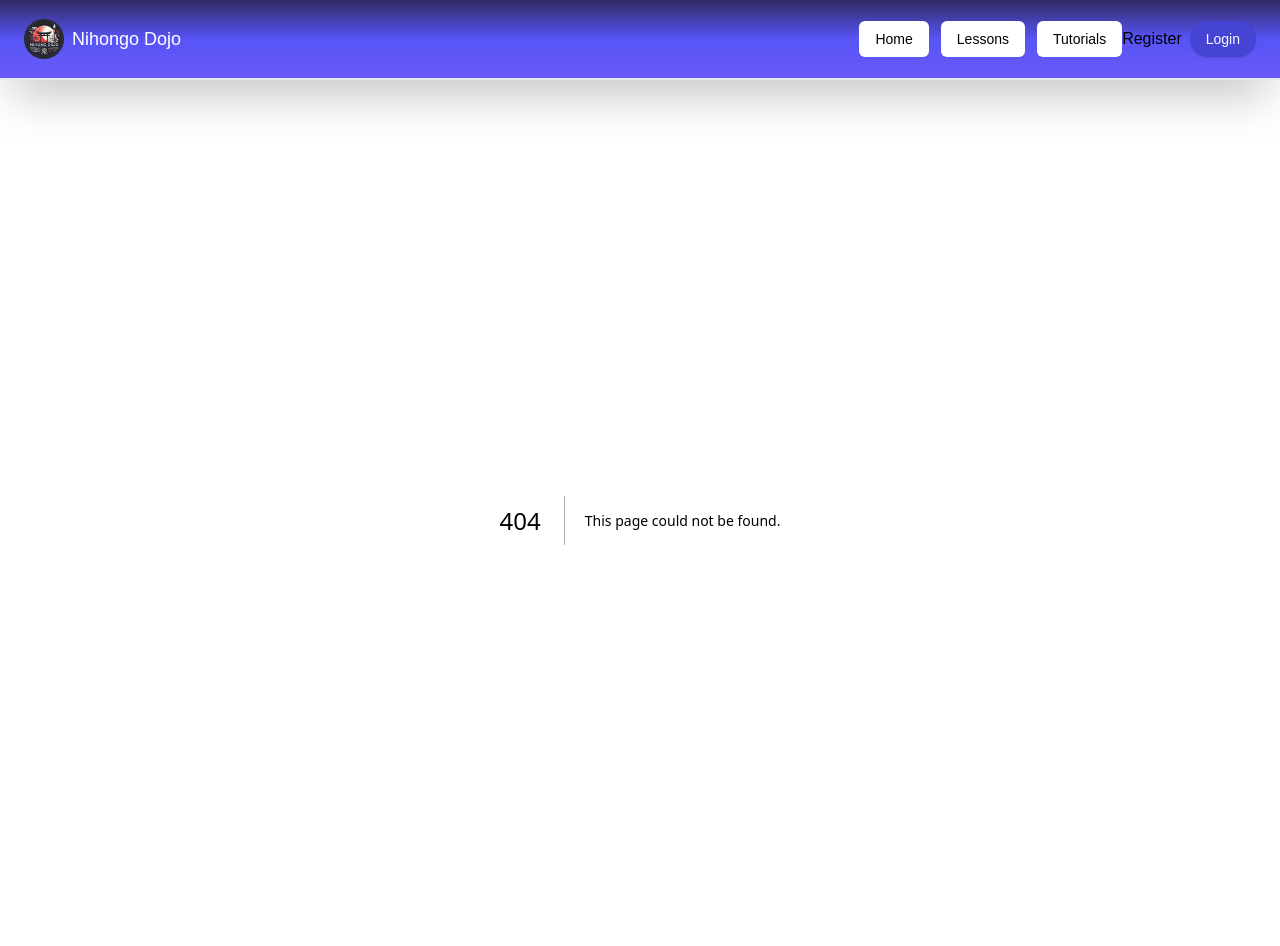
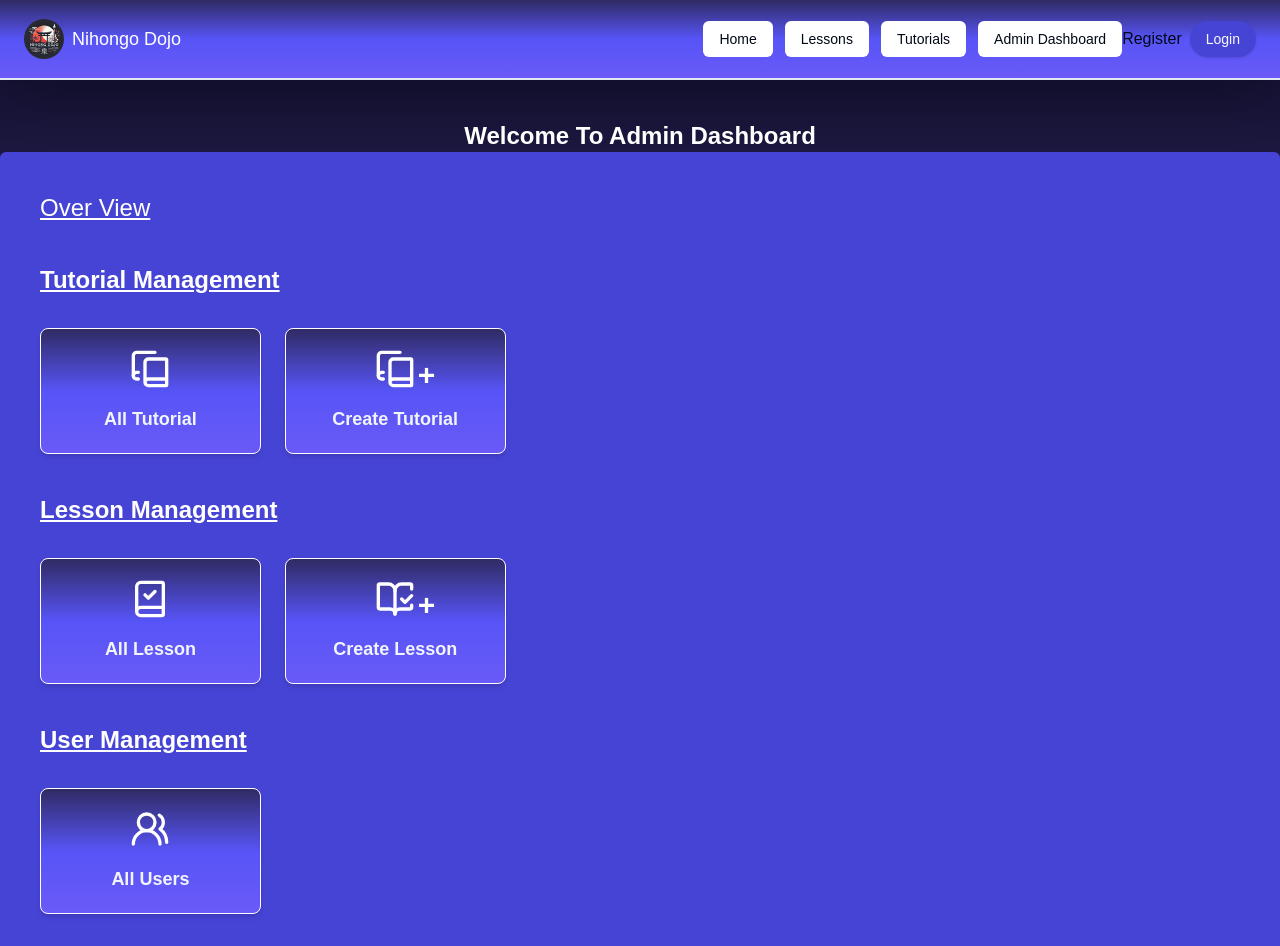
Before and after one commit to mohaiminul375/nihongo-dojo-client, a Next.js app: page /admin-dashboard in a window 1280 px wide. Before the commit this address had no page. Shown: the top 946 px of the page. Before the commit the page ends 920 px from the top, so only its background shows below. Built offline with nearby package versions, Linux system fonts and the light colour scheme.

Commit message:
create layout for dashboard

```diff
--- /dev/null
+++ b/src/app/(Admin Dashboard)/admin-dashboard/page.tsx
@@ -0,0 +1,36 @@
+import Lesson from '@/components/Admin-Dashboard/Overview/Lessoon/Lesson';
+import Overview from '@/components/Admin-Dashboard/Overview/Overview';
+import Users from '@/components/Admin-Dashboard/Overview/User/Users';
+import Tutorials from '@/components/Tutorials/Tutorials';
+import React from 'react';
+
+const Dashboard = () => {
+    return (
+        <section>
+            <div className=''>
+                <h2 className='text-center text-2xl font-bold text-white'>Welcome To Admin Dashboard</h2>
+            </div>
+            {/* admin layout */}
+            <section className='bg-primary md:max-w-7xl mx-auto rounded-md p-10 space-y-10'>
+                {/* overview */}
+                <div>
+                    <Overview />
+                </div>
+                {/* Tutorials Management */}
+                <div>
+                    <Tutorials />
+                </div>
+                {/* lesson */}
+                <div>
+                    <Lesson />
+                </div>
+                {/* user */}
+                <div>
+                    <Users />
+                </div>
+            </section>
+        </section>
+    );
+};
+
+export default Dashboard;
--- /dev/null
+++ b/src/components/Admin-Dashboard/Overview/Lessoon/Lesson.tsx
@@ -0,0 +1,43 @@
+import { BookCheck, BookOpenCheck } from 'lucide-react';
+import Link from 'next/link';
+import React from 'react';
+
+const Lesson = () => {
+    return (
+        <div className="text-white">
+            <h2 className="text-2xl underline font-bold">Lesson Management</h2>
+            <div className="grid lg:grid-cols-5 gap-6 mt-8">
+                {/* All Orders Card */}
+                <Link href="">
+                    <div className="group bg-gradient-to-b from-[#302b63] via-[#5754f7] to-[#6a5af7] border border-white rounded-lg shadow-md p-5 flex flex-col items-center space-y-4 transition-transform duration-300 hover:scale-105 hover:shadow-xl h-full hover:border-primary">
+                        <BookCheck
+                            className="group-hover:rotate-12 transition-transform duration-300 h-10 w-20"
+                        />
+                        <h2 className="text-lg font-semibold text-accent text-center ">
+                            All Lesson
+                        </h2>
+                    </div>
+                </Link>
+                <Link href="">
+                    <div className="group bg-gradient-to-b from-[#302b63] via-[#5754f7] to-[#6a5af7] border border-white rounded-lg shadow-md p-5 flex flex-col items-center space-y-4 transition-transform duration-300 hover:scale-105 hover:shadow-xl h-full hover:border-primary">
+                        <div className="relative group-hover:rotate-12 transition-transform duration-300">
+                            {/* Rotating BookCopy Component */}
+
+                            <BookOpenCheck
+                                className="h-10 w-20 group-hover:rotate-12 transition-transform duration-300"
+                            />
+                            {/* Positioned "+" Sign */}
+                            <span className="font-bold text-3xl right-0 top-0 mt-2 absolute">+</span>
+                        </div>
+                        <h2 className="text-lg font-semibold text-accent text-center ">
+                            Create Lesson
+                        </h2>
+                    </div>
+                </Link>
+
+            </div>
+        </div>
+    );
+};
+
+export default Lesson;
--- /dev/null
+++ b/src/components/Admin-Dashboard/Overview/Overview.tsx
@@ -0,0 +1,14 @@
+
+
+const Overview = () => {
+    return (
+        <div className="text-white">
+            <h2 className="text-2xl underline">Over View</h2>
+            <div className="mt-10">
+                {/* data */}
+            </div>
+        </div>
+    );
+};
+
+export default Overview;
--- /dev/null
+++ b/src/components/Admin-Dashboard/Overview/User/Users.tsx
@@ -0,0 +1,29 @@
+import { Users2 } from "lucide-react";
+import Link from "next/link";
+
+
+const Users = () => {
+    return (
+        <div className="text-white">
+            <h2 className="text-2xl underline font-bold">User Management</h2>
+            <div className="grid lg:grid-cols-5 gap-6 mt-8">
+                {/* All Orders Card */}
+                <Link href="">
+                    <div className="group bg-gradient-to-b from-[#302b63] via-[#5754f7] to-[#6a5af7] border border-white rounded-lg shadow-md p-5 flex flex-col items-center space-y-4 transition-transform duration-300 hover:scale-105 hover:shadow-xl h-full hover:border-primary">
+
+                        <Users2
+                            className="group-hover:rotate-12 transition-transform duration-300 h-10 w-20"
+                        />
+                        <h2 className="text-lg font-semibold text-accent text-center ">
+                            All Users
+                        </h2>
+                    </div>
+                </Link>
+
+
+            </div>
+        </div>
+    );
+};
+
+export default Users;
--- /dev/null
+++ b/src/components/Tutorials/Tutorials.tsx
@@ -0,0 +1,43 @@
+import { BookCopy } from "lucide-react";
+import Image from "next/image";
+import Link from "next/link";
+
+
+const Tutorials = () => {
+    return (
+        <div className="text-white">
+            <h2 className="text-2xl underline font-bold">Tutorial Management</h2>
+            <div className="grid lg:grid-cols-5 gap-6 mt-8">
+                {/* All Orders Card */}
+                <Link href="">
+                    <div className="group bg-gradient-to-b from-[#302b63] via-[#5754f7] to-[#6a5af7] border border-white rounded-lg shadow-md p-5 flex flex-col items-center space-y-4 transition-transform duration-300 hover:scale-105 hover:shadow-xl h-full hover:border-primary">
+                        <BookCopy
+                            className="group-hover:rotate-12 transition-transform duration-300 h-10 w-20"
+                        />
+                        <h2 className="text-lg font-semibold text-accent text-center ">
+                            All Tutorial
+                        </h2>
+                    </div>
+                </Link>
+                <Link href="">
+                    <div className="group bg-gradient-to-b from-[#302b63] via-[#5754f7] to-[#6a5af7] border border-white rounded-lg shadow-md p-5 flex flex-col items-center space-y-4 transition-transform duration-300 hover:scale-105 hover:shadow-xl h-full hover:border-primary">
+                        <div className="relative group-hover:rotate-12 transition-transform duration-300">
+                            {/* Rotating BookCopy Component */}
+                            <BookCopy
+                                className="h-10 w-20 group-hover:rotate-12 transition-transform duration-300"
+                            />
+                            {/* Positioned "+" Sign */}
+                            <span className="font-bold text-3xl right-0 top-0 mt-2 absolute">+</span>
+                        </div>
+                        <h2 className="text-lg font-semibold text-accent text-center ">
+                            Create Tutorial
+                        </h2>
+                    </div>
+                </Link>
+
+            </div>
+        </div>
+    );
+};
+
+export default Tutorials;
--- a/src/components/shared/Navbar.tsx
+++ b/src/components/shared/Navbar.tsx
@@ -16,6 +16,10 @@ const navItems = [
     {
         title: 'Tutorials',
         path: '/tutorials'
+    },
+    {
+        title: 'Admin Dashboard',
+        path: '/admin-dashboard'
     }
 ]
 export default function Navbar() {
```
